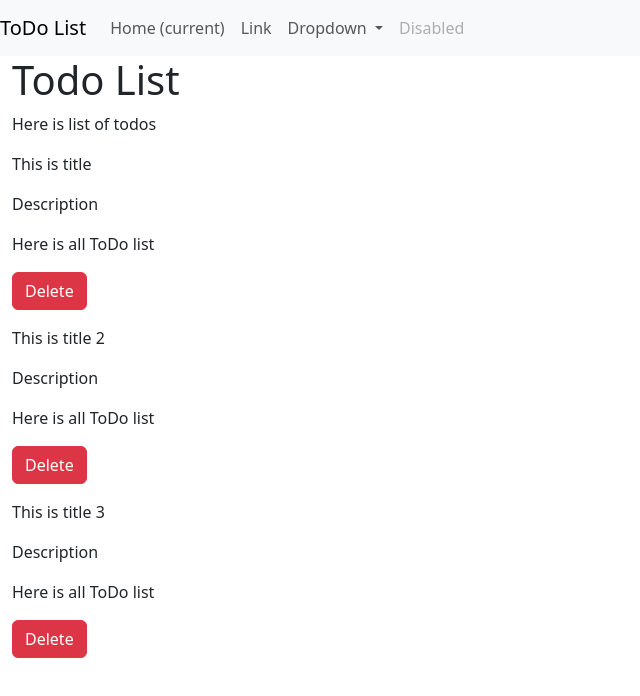
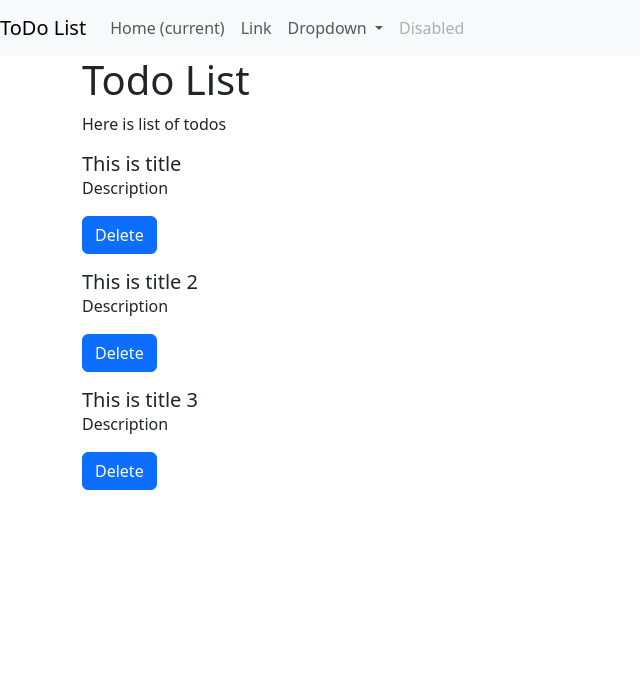
Before and after one commit to ashoksethy/Todo-list, an Angular app: page / in a window 1280 px wide. Shown: the top 696 px of the page, without its empty margins (0-640 px from the left). Built offline with nearby package versions, Linux system fonts and the light colour scheme.

Commit message:
UI Changes

```diff
--- a/src/app/MyComponents/todo-item/todo-item.component.html
+++ b/src/app/MyComponents/todo-item/todo-item.component.html
@@ -1,6 +1,11 @@
 <div class="my-3">
-    <p>{{todo?.title}}</p>
-    <p>{{todo?.desc}}</p>
-    <p>Here is all ToDo list</p>
-    <button class="btn btn-danger" (click)="onClick()">Delete</button>
+    <!-- <p class=" mb-0">{{todo?.title}}</p>
+    <p class=" mb-1">{{todo?.desc}}</p>
+    <button class="btn btn-danger" >Delete</button>   -->
+
+    <div class="card-body">
+        <h5 class="card-title">{{todo?.title}}</h5>
+        <p class="card-text">{{todo?.desc}}</p>
+        <a href="#" class="btn btn-primary" (click)="onClick()">Delete</a>
+      </div>
 </div>
--- a/src/app/app.component.html
+++ b/src/app/app.component.html
@@ -31,7 +31,7 @@
 
     </div>
   </nav>
-  <div class="container-fluid">
+  <div class="container">
     <h1>Todo List</h1>
     <app-add-todo></app-add-todo>
   </div>
```
